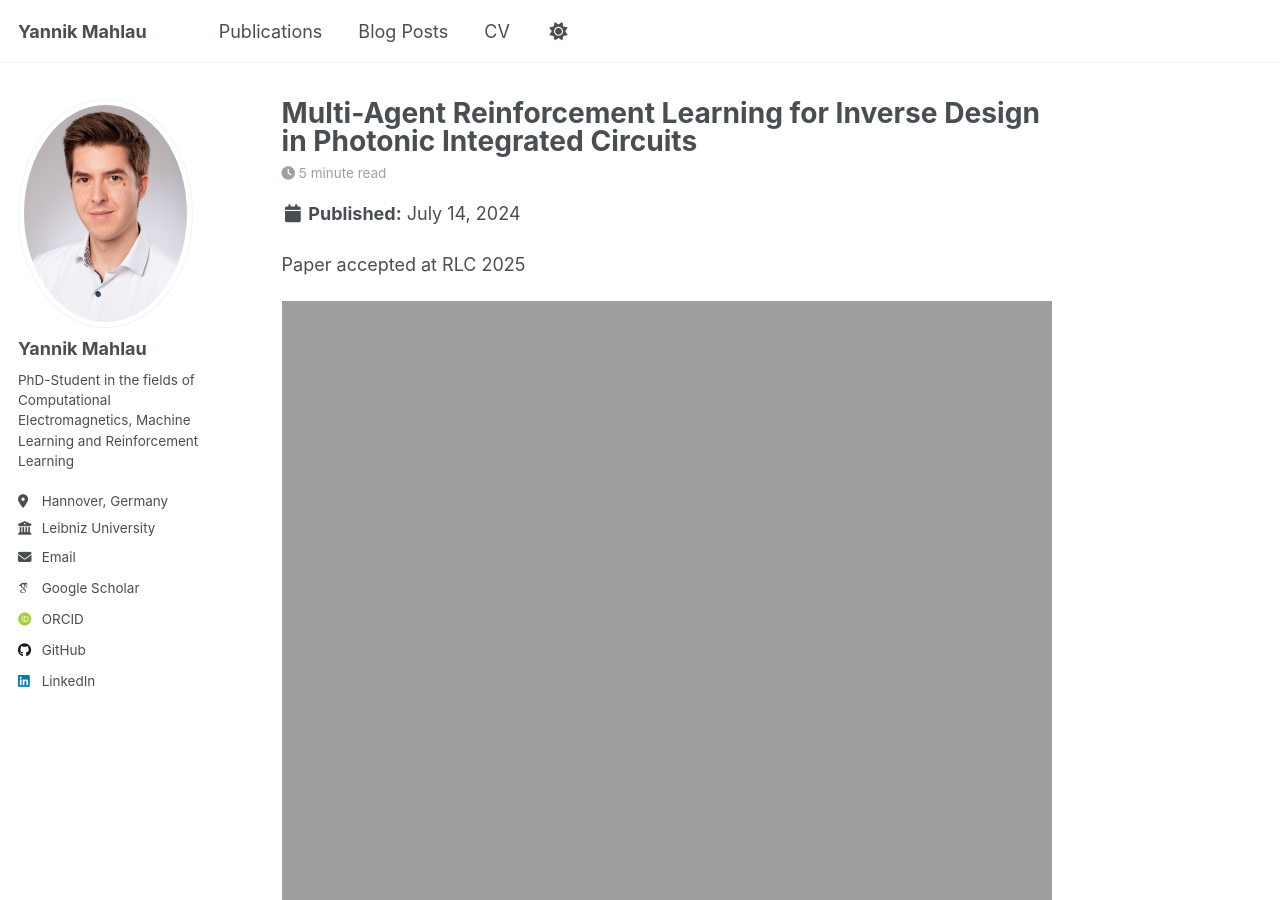
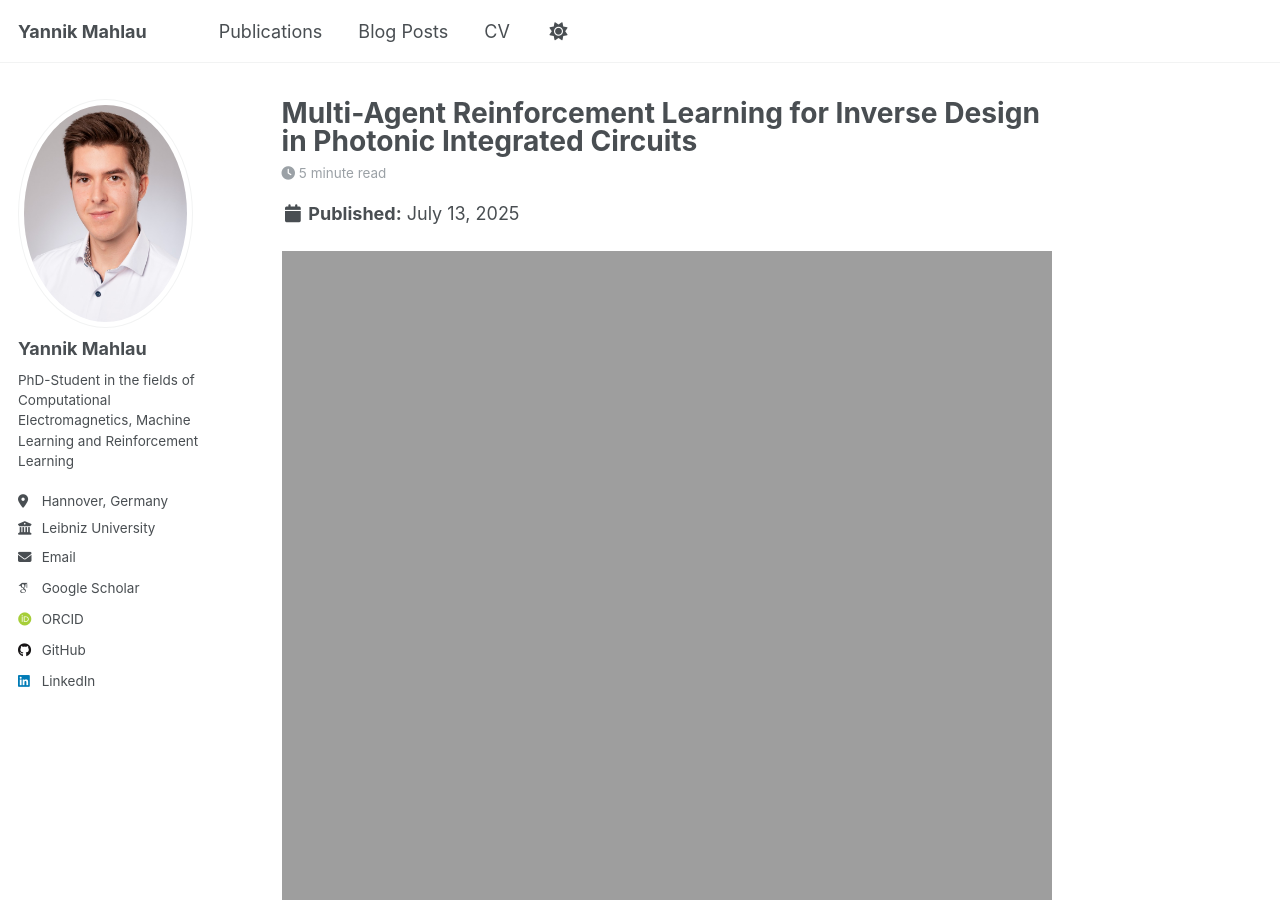
Before and after one commit to ymahlau/ymahlau.github.io, a Jekyll site: the page built from _posts/2025-07-13-marl-for-inverse-design.md, in a window 1280 px wide and 900 px high. Built offline with Jekyll 4.4.1, drawn with Linux system fonts in a browser that asks for light colours; some web fonts are replaced; a script that is not in the unit is left out.

Commit message:
proper marl blog addition

```diff
--- a/_config.yml
+++ b/_config.yml
@@ -198,7 +198,7 @@ markdown_ext: "markdown,mkdown,mkdn,mkd,md"
 markdown: kramdown
 highlighter: rouge
 lsi: false
-excerpt_separator: "\n\n"
+excerpt_separator: "<!--more-->"  # something unlikely to happen
 incremental: false
 
 
@@ -242,7 +242,7 @@ defaults:
       read_time: true
       comments: true
       share: true
-      related: true
+      related: false
   # _pages
   - scope:
       path: ""
--- a/_posts/2024-07-14-marl-for-inverse-design.md
+++ b/_posts/2025-07-13-marl-for-inverse-design.md
@@ -1,27 +1,22 @@
 ---
 title: 'Multi-Agent Reinforcement Learning for Inverse Design in Photonic Integrated Circuits'
-date: 2024-07-14
-permalink: /posts/2024/07/marl_for_inverse_design/
+date: 2025-07-13
+permalink: /posts/2025/07/marl-for-inverse-design/
 tags:
   - Computational Electromagnetics
   - Reinforcement Learning
   - Topology Optimization
 ---
+<!--more-->
+<div>
+<iframe src="https://ymahlau.github.io/marl_for_inverse_design/"
+        width="100%"
+        height="4100"
+        scrolling="no"
+        style="border: none; overflow: hidden;">
+</iframe>
+</div>
 
-Paper accepted at RLC 2025
-
-<section class="hero is-small is-light">
-  <div class="hero-body">
-    <div class="container">
-    <iframe src="https://ymahlau.github.io/marl_for_inverse_design/"
-            width="100%"
-            height="4000"
-            scrolling="no"
-            style="border: none; overflow: hidden;">
-    </iframe>
-    </div>
-  </div>
-</section>
 
 <div style="display: none">
 This is for word count only. Read time is automatically calculated based on word count.
```
